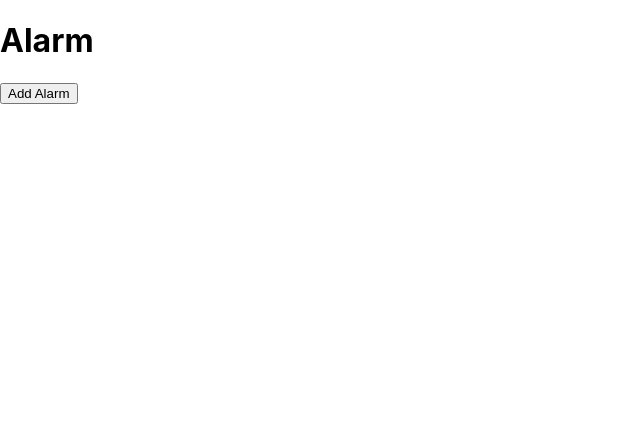
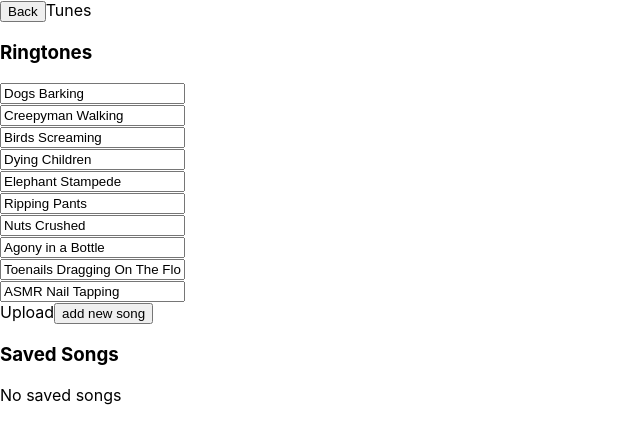
Before and after one commit to 7-Day-Pears/tik-clock, a React (Create React App) app: page / in a window 1280 px wide. Shown: the top 444 px of the page, without its empty margins (0-640 px from the left). Built offline with nearby package versions, Linux system fonts and the light colour scheme.

Commit message:
ringer edits

```diff
--- a/src/App.js
+++ b/src/App.js
@@ -4,6 +4,7 @@ import Tunes from "./Tunes";
 import NewAlarm from "./NewAlarm";
 
 import HomePage from './HomePage';
+import Ringers from './tunes/Ringers'
 import { useState } from 'react/cjs/react.development';
 
 // ** in the whole app, add a few buttons to allow the user to move between different screens (tunes or alarm)
@@ -18,9 +19,11 @@ function App() {
 
   return (
     <div className="Alarm-app">
-      {currentView === "Homepage" ? <HomePage onClick={(page) => toggle(page)} /> : <NewAlarm onClick={(page) => toggle(page)} /> }
+      {/* {currentView === "Homepage" ? <HomePage onClick={(page) => toggle(page)} /> : <NewAlarm onClick={(page) => toggle(page)} /> } */}
       {/* <NewAlarm /> */}
       {/* <EditAlarm alarmId={87647} /> */}
+      <Tunes />
+      {/* <Ringers /> */}
     </div>
   );
 }
--- a/src/Tunes.js
+++ b/src/Tunes.js
@@ -3,12 +3,14 @@ import TunesHeader from "./tunes/TunesHeader";
 import UploadTunes from './tunes/UploadTunes';
 import Form from './tunes/Form';
 import Header from './tunes/Header';
+import Ringers from "./tunes/Ringers";
 
 
 function Tunes() {
   return (
     <form className="edit-alarm">
         <TunesHeader />
+        <Ringers />
         <UploadTunes />
         <Header />
         <Form />
--- a/src/add-new-alarm/LocalStorage.js
+++ b/src/add-new-alarm/LocalStorage.js
@@ -24,10 +24,10 @@ function LocalStorage({onClick}) {
     const [labelData, setLabel] = useState({input: {label: 'Alarm'}})
     const onLabelChange = useCallback(l => setLabel({input: l}), [])
 
-    const [soundData, setSound] = useState({sounds: {soundId: 809}})
+    const [soundData, setSound] = useState({sounds: {soundId: ''}})
     const onSoundChange = useCallback(sc => setSound({sounds: sc}), [])
 
-    const [snoozeData, setSnooze] = useState({snooze: {check: true, minute: 5, sound: 809}})
+    const [snoozeData, setSnooze] = useState({snooze: {check: true, minute: 5, sound: ''}})
     const onSnoozeChange = useCallback(s => setSnooze({snooze: s}), [])
 
     const time = () => {
--- /dev/null
+++ b/src/tunes/Ringers.js
@@ -0,0 +1,56 @@
+import React from 'react'
+
+function Ringers() {
+    const ringers = [
+        {id: 1000001, type: 'defaultRingers', songName: 'Dogs Barking'},
+        {id: 1000002, type: 'defaultRingers', songName: 'Creepyman Walking'},
+        {id: 1000003, type: 'defaultRingers', songName: 'Birds Screaming'},
+        {id: 1000004, type: 'defaultRingers', songName: 'Dying Children'},
+        {id: 1000005, type: 'defaultRingers', songName: 'Elephant Stampede'},
+        {id: 1000006, type: 'defaultRingers', songName: 'Ripping Pants'},
+        {id: 1000007, type: 'defaultRingers', songName: 'Nuts Crushed'},
+        {id: 1000008, type: 'defaultRingers', songName: 'Agony in a Bottle'},
+        {id: 1000009, type: 'defaultRingers', songName: 'Toenails Dragging On The Floor'},
+        {id: 1000010, type: 'defaultRingers', songName: 'ASMR Nail Tapping'}
+    ]
+
+    const setRingers = () => {
+        for (var i in ringers) {
+            localStorage.setItem(ringers[i]['id'], JSON.stringify(ringers[i]))
+        }
+    }
+
+    const showRingers = () => {
+        return(
+            <div>
+                <h3>Ringtones</h3>
+                {ringers.map((ringer) => (
+                    <input
+                        type='text'
+                        value={ringer['songName']}
+                        readOnly
+                    />
+                ))}
+            </div>
+        )
+    }
+
+    setRingers()
+    return(
+        <div>
+            <h3>Ringtones</h3>
+            {ringers.map((ringer) => (
+                <div>
+                    <input
+                        type='text'
+                        value={ringer['songName']}
+                        readOnly
+                    />
+                    <br />
+                </div>
+            ))}
+        </div>
+    )
+}
+
+export default Ringers
```
